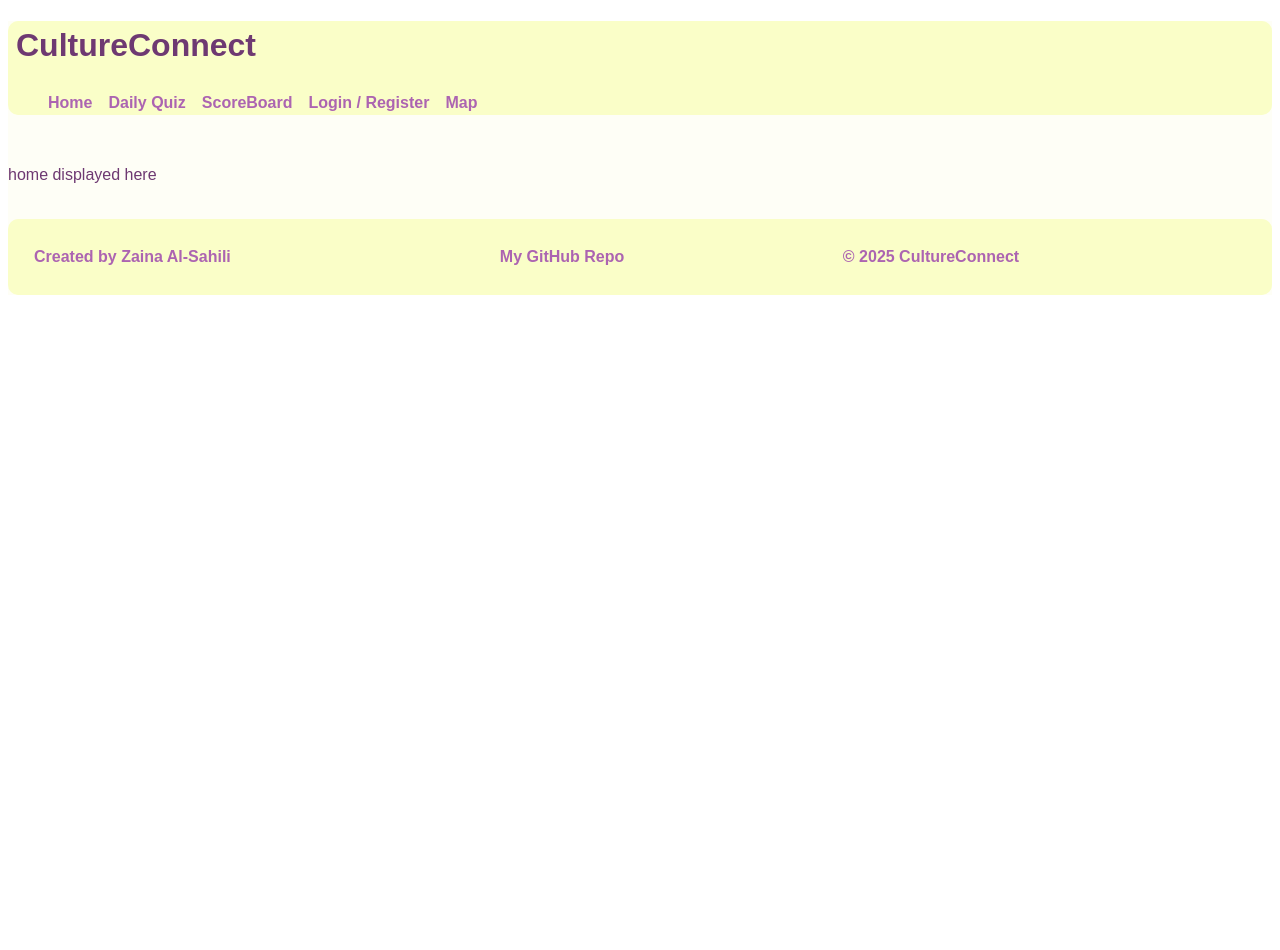
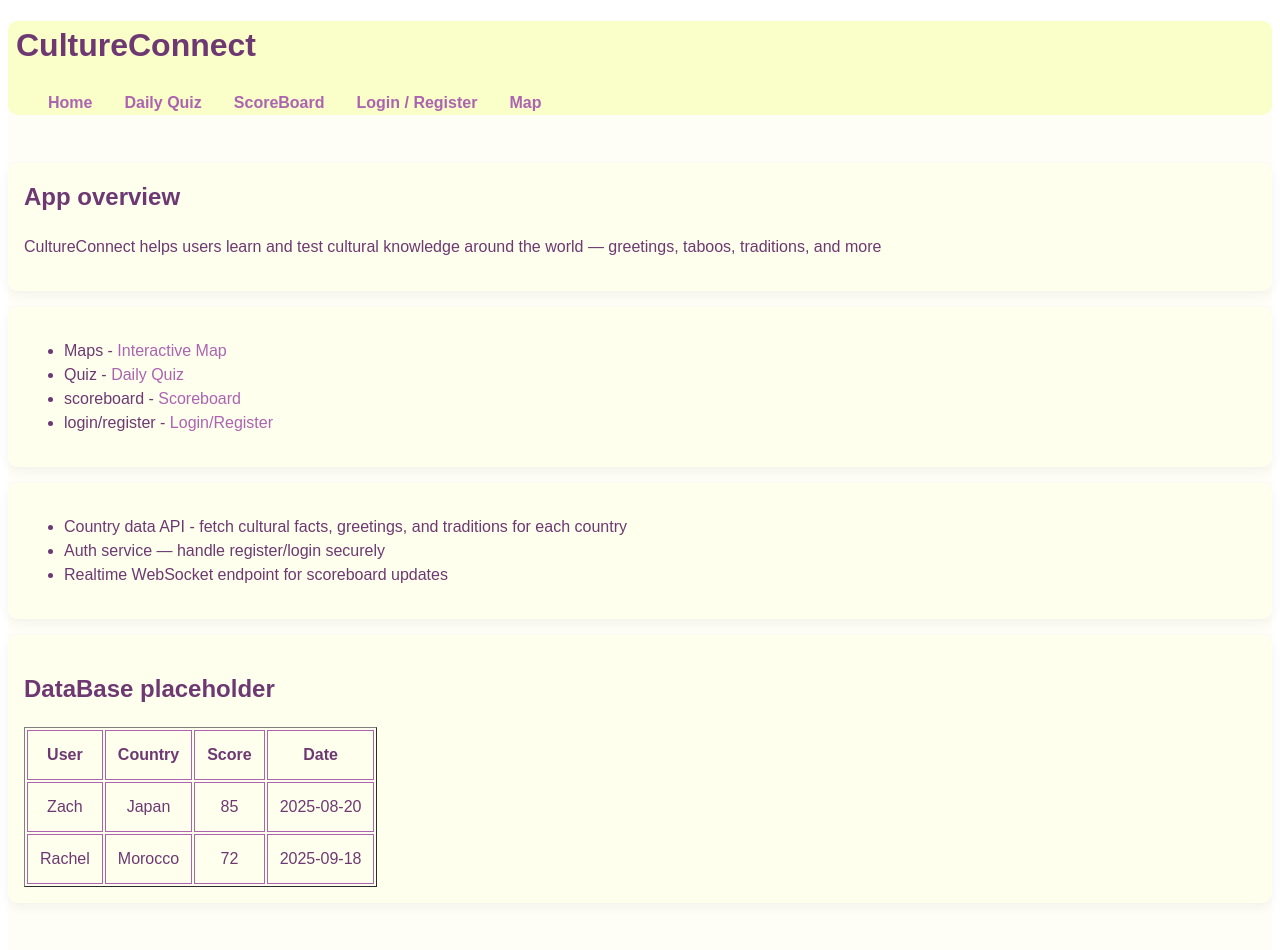
Before and after one commit to zainasahili/startup, a React (Vite) app in the folder cultureconnect-react/: page / in a window 1280 px wide. Shown: the top 950 px of the page. Before the commit the page ends 800 px from the top, so only its background shows below. Built offline with nearby package versions, Linux system fonts and the light colour scheme.

Commit message:
home page ready

```diff
--- a/cultureconnect-react/src/App.css
+++ b/cultureconnect-react/src/App.css
@@ -40,14 +40,11 @@ header h1{
     margin-left: 0.5rem;
 }
 
-header p{
-    margin-left: 1rem;
-}
 
 /* navigartion setup*/
 nav a{
     color: var(--brand);
-    margin-right: 1rem;
+    margin-right: 2rem;
     font-weight: bold;
 }
 
--- a/cultureconnect-react/src/pages/home.jsx
+++ b/cultureconnect-react/src/pages/home.jsx
@@ -3,7 +3,35 @@ import React from 'react';
 export function Home() {
   return (
     <main className="container-fluid bg-secondary text-center">
-      <div>home displayed here</div>
+      <section id="overview">
+        <h2>App overview</h2>
+        <p>CultureConnect helps users learn and test cultural knowledge around the world — greetings, taboos, traditions, and more</p>
+    </section>
+    <section id="placeholders">
+        <ul>
+            <li>Maps - <a href="map.html">Interactive Map</a></li>
+            <li>Quiz - <a href="quiz.html">Daily Quiz</a></li>
+            <li>scoreboard - <a href="scoreboard.html">Scoreboard</a></li>
+            <li>login/register - <a href="login.html">Login/Register</a></li>
+        </ul>
+    </section>
+    <section id="third party/APIs">
+        <ul>
+            <li>Country data API - fetch cultural facts, greetings, and traditions for each country</li>
+            <li>Auth service — handle register/login securely</li>
+            <li>Realtime WebSocket endpoint for scoreboard updates</li>
+        </ul>
+    </section>
+    <section id="DataBase placeholder">
+        <h1>DataBase placeholder</h1>
+        <table border="1" id="db-table">
+            <thead><tr><th>User</th><th>Country</th><th>Score</th><th>Date</th></tr></thead>
+            <tbody>
+                <tr><td>Zach</td><td>Japan</td><td>85</td><td>2025-08-20</td></tr>
+                <tr><td>Rachel</td><td>Morocco</td><td>72</td><td>2025-09-18</td></tr>
+            </tbody>
+        </table>
+    </section>
     </main>
   );
 }
```
